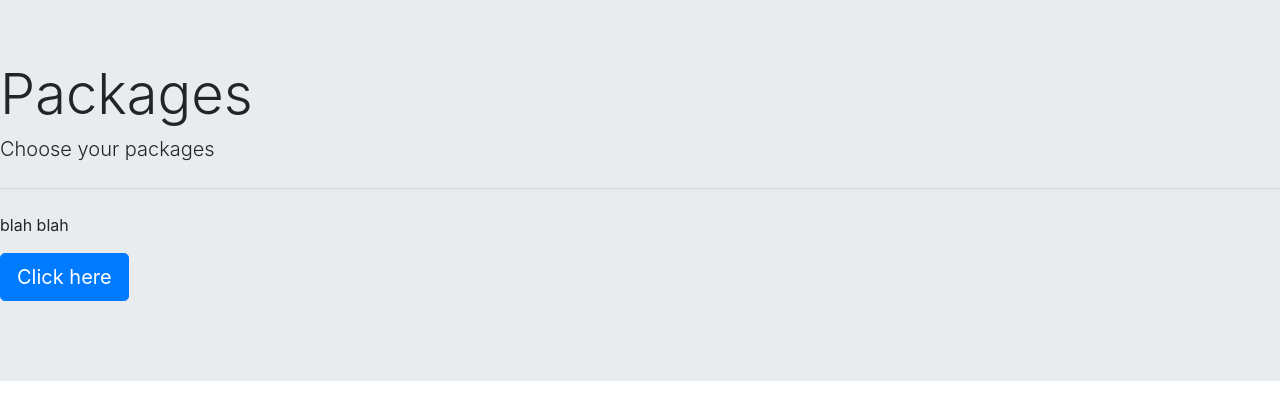
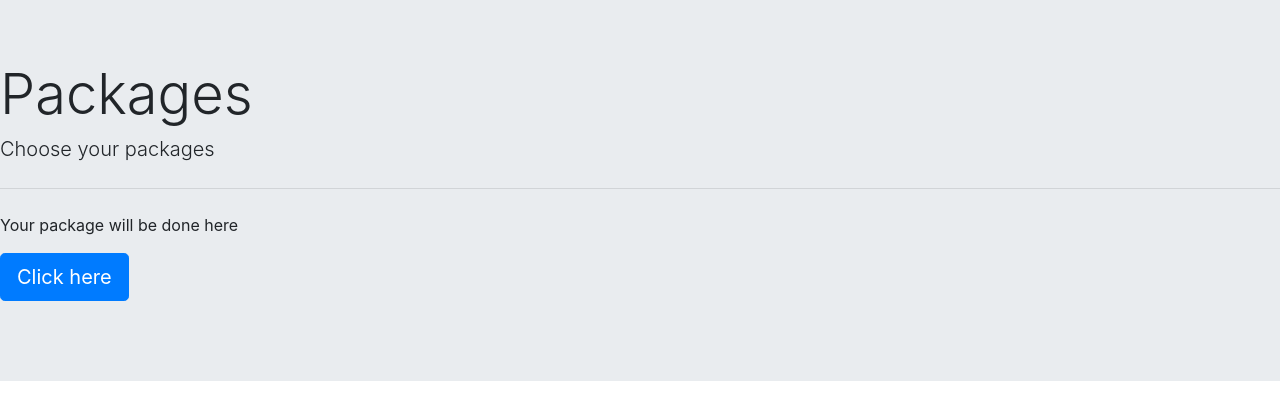
Before and after one commit to zobeltran/isproj2-fcth-crm, a Flask app: page / in a window 1280 px wide. Shown: the part 56-476 px from the top of the page. Run offline with Flask 2, Linux system fonts and the light colour scheme; some libraries are stand-ins or nearby versions.

Commit message:
Update packages.html

```diff
--- a/app/promo/templates/packages.html
+++ b/app/promo/templates/packages.html
@@ -1,5 +1,6 @@
 {% extends 'base.html' %}
 {% block title %} Packages {% endblock %}
+<!-- Navbar Block -->
 {% block navbar %}
 <nav class="navbar navbar-expand-lg navbar-light bg-light">
     <a class="navbar-brand" href="#">CRM-FCTH</a>
@@ -26,19 +27,21 @@
     </div>
 </nav>
 {% endblock %}
+<!-- Jumbotron Block -->
 {% block jumbtron %}
 <div class="jumbotron jumbotron-fluid">
-    <!-- <div class="containter"> -->
+    <div class="containter">
         <h1 class="display-4">Packages</h1>
         <p class="lead">Choose your packages</p>
         <hr class="my-4">
-        <p>blah blah</p>
+        <p>Your package will be done here</p>
         <p class="lead">
             <a class="btn btn-primary btn-lg" href="#" role="button">Click here</a>
         </p>
-    <!-- </div> -->
+    </div>
 </div>
 {% endblock %}
+<!-- Content Block -->
 {% block content %}
 
 {% endblock %}
```
